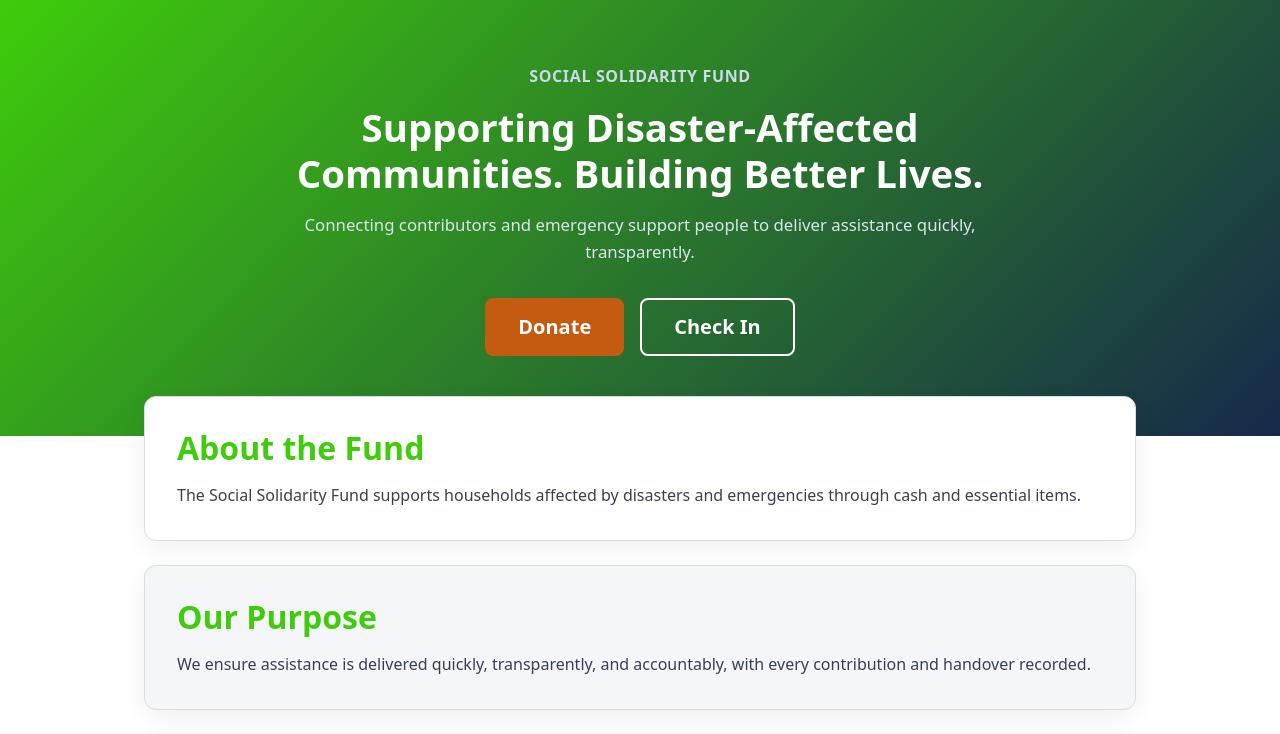
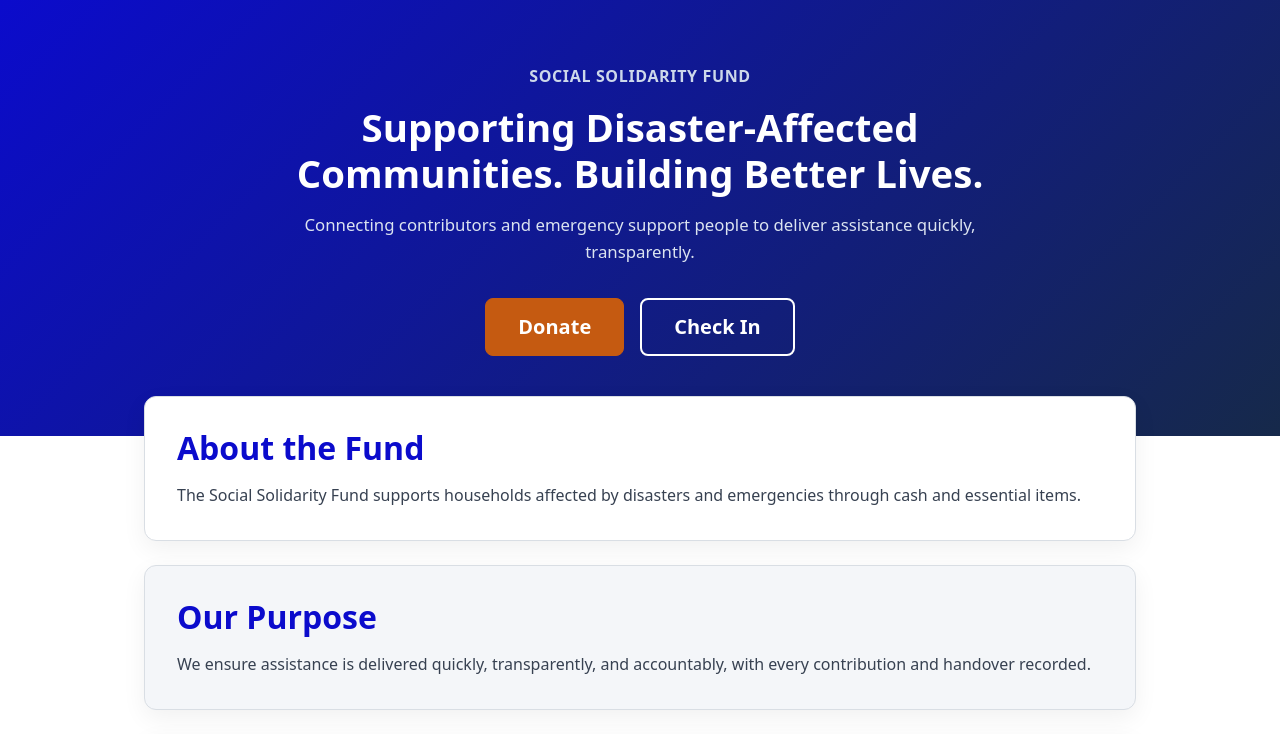
Before and after one commit to masilio/solidarityfund, a Next.js app in the folder frontend/: page / in a window 1280 px wide. Shown: the top 734 px of the page. Built offline with nearby package versions, Linux system fonts and the light colour scheme.

Commit message:
change color

```diff
--- a/frontend/styles/globals.css
+++ b/frontend/styles/globals.css
@@ -1,6 +1,6 @@
 
 :root {
-  --sf-navy: #3fcc0b;
+  --sf-navy: #0b0bcc;
   --sf-navy-dark: #16294A;
   --sf-orange: #C55A11;
   --sf-green: #1E7B34;
```
